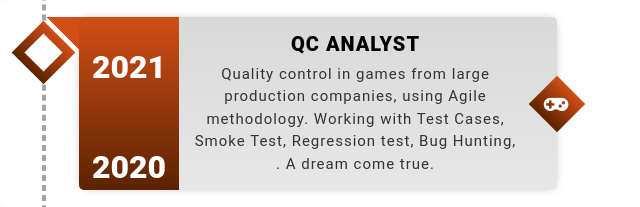
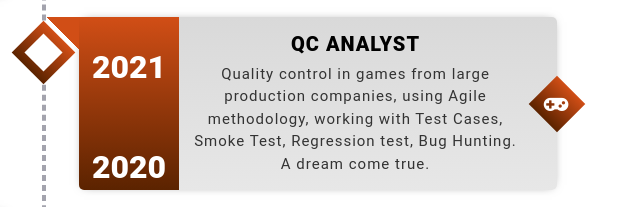
Before and after one commit to RRMoreno/portfolio, a website: page index.html in a window 1280 px wide. Shown: the part 1879-2086 px from the top of the page, 596-1236 px from the left. Drawn offline with nearby package versions, Linux system fonts and the light colour scheme.

Commit message:
Agregando contenido a la section de profile

```diff
--- a/index.html
+++ b/index.html
@@ -157,8 +157,8 @@
                             <span class="timeline-year">2021 2020</span>
                             <h3 class="title">QC Analyst</h3>
                             <p class="description">
-                                Quality control in games from large production companies, using Agile methodology.
-                                Working with Test Cases, Smoke Test, Regression test, Bug Hunting, . A dream come true.
+                                Quality control in games from large production companies, using Agile methodology,
+                                working with Test Cases, Smoke Test, Regression test, Bug Hunting. A dream come true.
                             </p>
                         </a>
                     </div>
```
